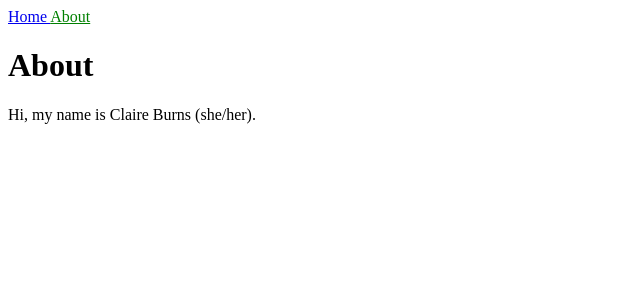
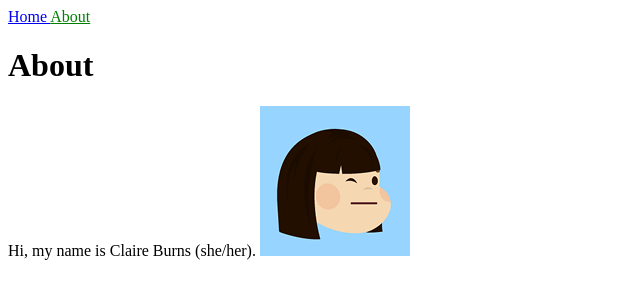
Before and after one commit to cburns39/cburns39.github.io, a Jekyll site: the page built from about.html, in a window 1280 px wide. Shown: the top 300 px of the page, without its empty margins (0-640 px from the left). Built offline with Jekyll 4.4.1, drawn with Linux system fonts in a browser that asks for light colours.

Commit message:
add avatar

```diff
--- a/about.html
+++ b/about.html
@@ -8,3 +8,4 @@ title: About
 <p3>
     Hi, my name is Claire Burns (she/her).
 </p3>
+<img src="/objects/avatar.png" alt="avatar representation of claire">
```
Also changed, not shown: objects/avatar.png (added).
